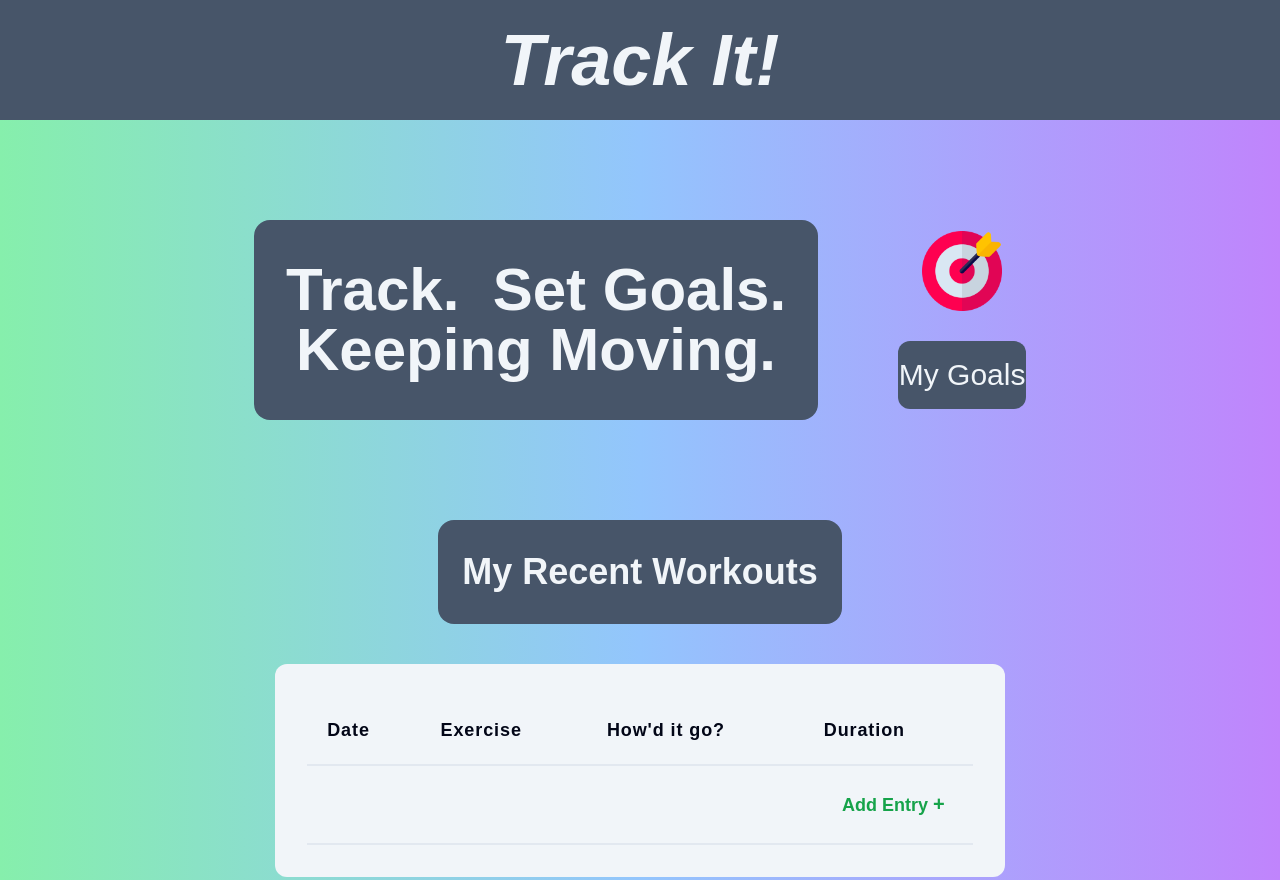
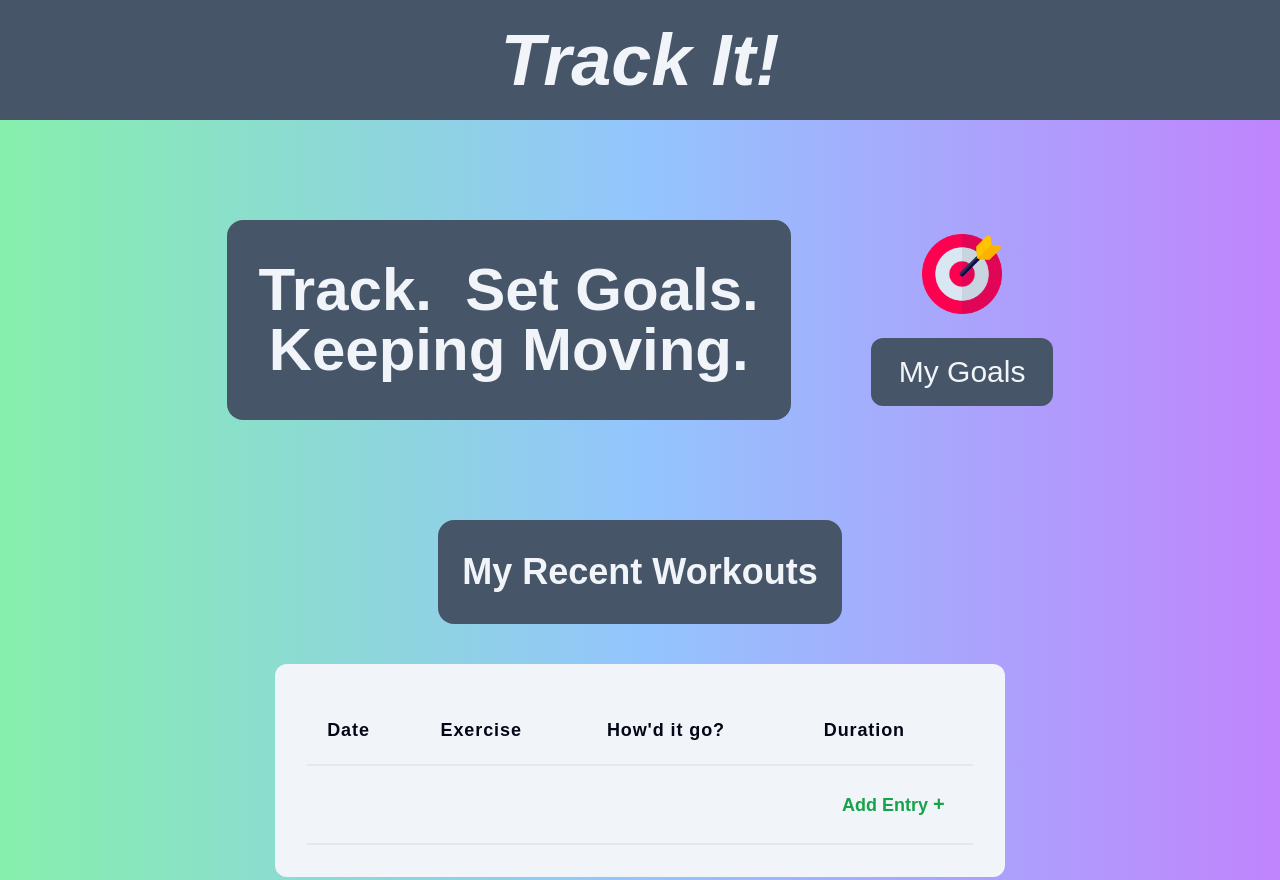
Before and after one commit to kuharski/track-it, a website with bundled scripts: page index.html in a window 1280 px wide. Shown: the top 880 px of the page. Built offline with nearby package versions, Linux system fonts and the light colour scheme; a web font is replaced by a local one.

Commit message:
configured target

```diff
--- a/index.html
+++ b/index.html
@@ -30,10 +30,10 @@
               Keeping Moving.
             </h2>
           </div>
-          <div class="flex justify-evenly items-center mt-8 md:flex-col md:mt-0">
-            <img class="w-10 md:w-14 lg:w-20 object-cover" src="images/goal.png">
+          <div class="flex justify-evenly items-center mt-8 md:flex-col md:justify-center md:mt-0">
+            <img class="w-10 md:w-16 md:mb-4 lg:w-20 lg:mb-6 object-cover" src="images/goal.png">
             <a href="./goals.html">
-              <button class="text-md md:text-xl lg:text-3xl py-2 md:py-3 lg:py-4 w-24 md:w-28 lg:w-32 bg-slate-600 text-slate-100 rounded-xl transition ease-in-out delay-75 hover:scale-110 hover:-translate-y-1 hover:bg-slate-700 hover:font-semibold focus:outline-none focus:ring focus:ring-bg-slate-100">
+              <button class="text-md md:text-xl lg:text-3xl py-2 px-4 md:py-3 md:px-6 lg:py-4 lg:px-7 bg-slate-600 text-slate-100 rounded-xl transition ease-in-out delay-75 hover:scale-110 hover:-translate-y-1 hover:bg-slate-700 hover:font-semibold focus:outline-none focus:ring focus:ring-bg-slate-100">
                 My Goals
               </button>
             </a>
```
Also changed, not shown: styles/output.css.
